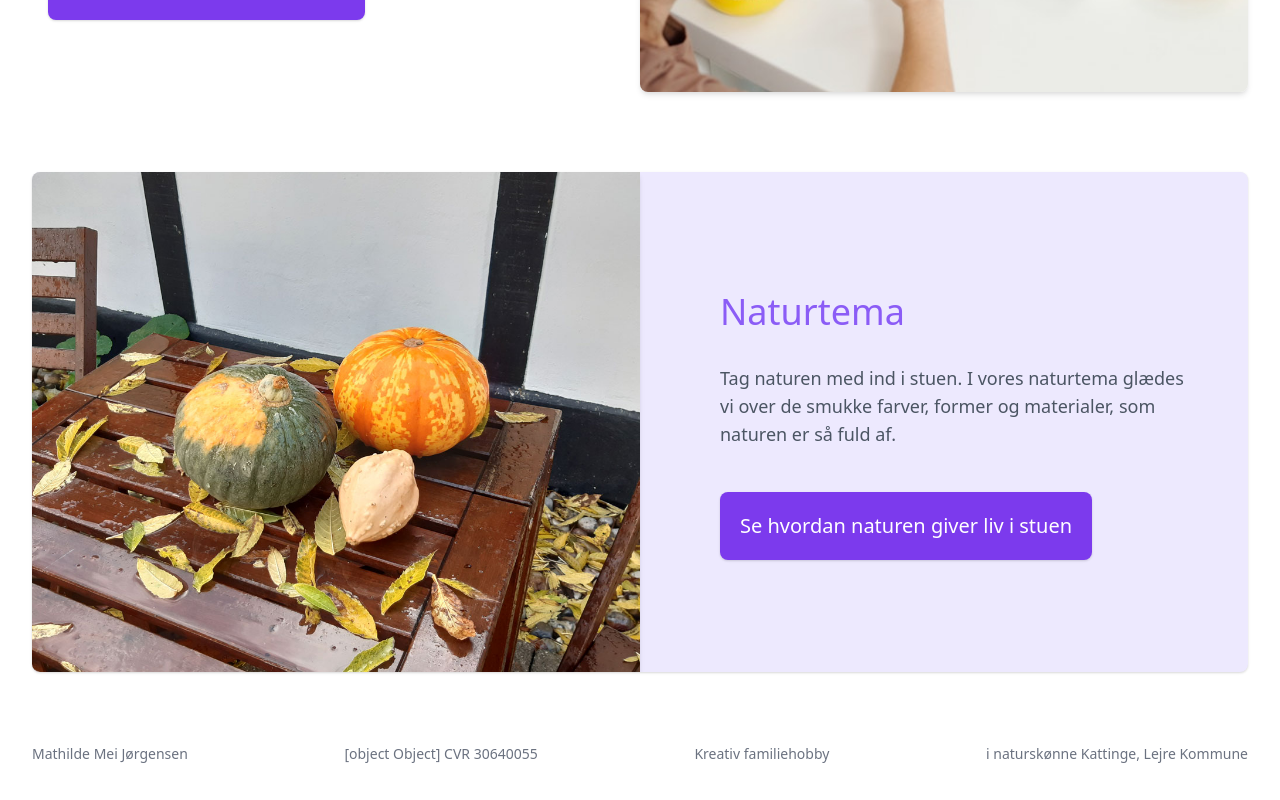
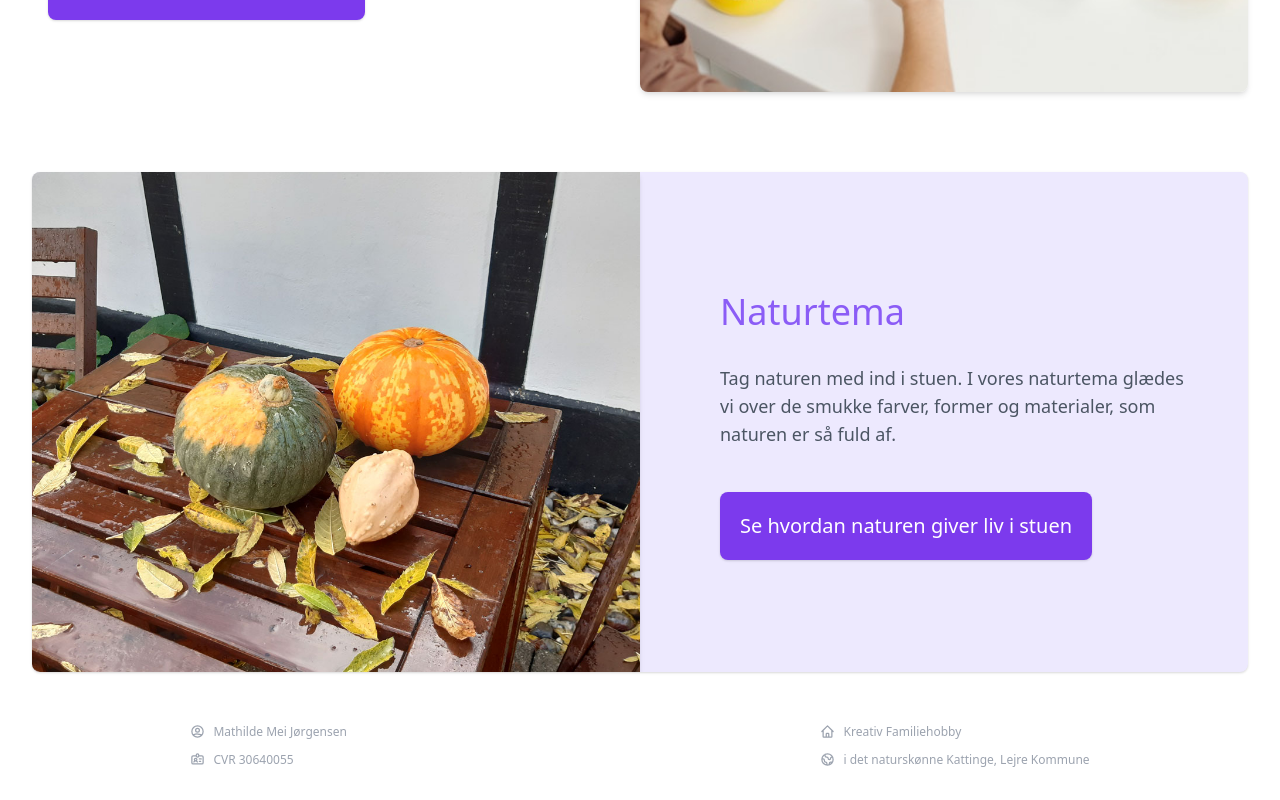
Before and after one commit to RoWaBo/familie-hobby-next-app, a Next.js app: page / in a window 1280 px wide. Shown: the part 508-1308 px from the top of the page. Built offline with nearby package versions, Linux system fonts and the light colour scheme.

Commit message:
Finnished Footer

```diff
--- a/components/Footer.tsx
+++ b/components/Footer.tsx
@@ -1,26 +1,31 @@
-import MainLayout from "./MainLayout";
-import { IdentificationIcon } from "@heroicons/react/outline";
-
-const listItems = [
-  "Mathilde Mei Jørgensen",
-  `${<IdentificationIcon />} CVR 30640055`,
-  "Kreativ familiehobby",
-  "i naturskønne Kattinge, Lejre Kommune",
-];
+import { IdentificationIcon, UserCircleIcon, HomeIcon, GlobeIcon } from "@heroicons/react/outline";
 
 const Footer: React.FC = () => {
   return (
-    <MainLayout className="relative bottom-0">
-      <footer className="m-auto">
-        <ul className="text-sm text-gray-500 md:flex justify-between">
-          {listItems.map((item) => ( <>
-            <li>{item}</li>
-            {console.log(item)}
-            </>
-          ))}
-        </ul>
-      </footer>
-    </MainLayout>
+    <footer className="w-fit m-auto sm:w-full p-4 pb-8">
+      <ul className="text-xs text-gray-400 flex flex-col sm:justify-around sm:flex-row">
+        <div className="mr-8 md:mr-[10%]">
+          <li className="flex items-start">
+            <UserCircleIcon height={15} width={15} className="mr-2" />
+            Mathilde Mei Jørgensen
+          </li>
+          <li className="flex items-start mt-3">
+            <IdentificationIcon height={15} width={15} className="mr-2" />
+            CVR 30640055
+          </li>
+        </div>
+        <div>
+          <li className="flex items-start mt-3 sm:mt-0">
+            <HomeIcon height={15} width={15} className="mr-2" />
+            Kreativ Familiehobby
+          </li>
+          <li className="flex items-start mt-3">
+            <GlobeIcon height={15} width={15} className="mr-2" />
+            i det naturskønne Kattinge, Lejre Kommune
+          </li>
+        </div>
+      </ul>
+    </footer>
   );
 };
 
```
